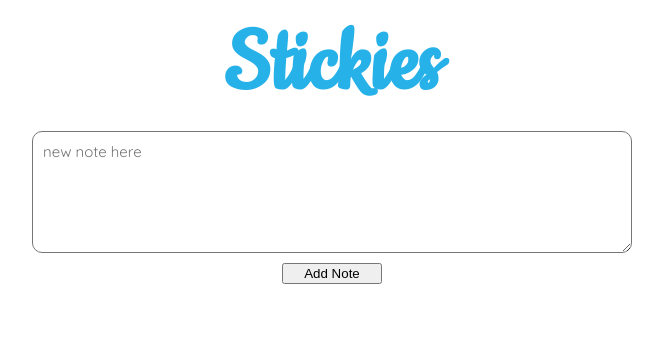
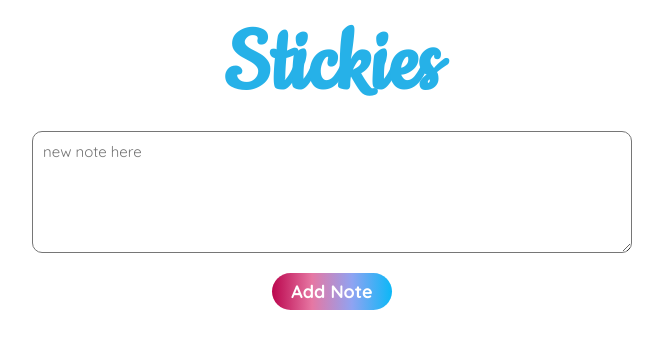
Before and after one commit to samanthatarrice/notes_app, a plain HTML site: page index.html in a window 1280 px wide. Shown: the whole page, without its empty margins (308-971 px from the left). Drawn offline with nearby package versions, Linux system fonts and the light colour scheme.

Commit message:
Style button

```diff
--- a/index.html
+++ b/index.html
@@ -8,6 +8,7 @@
   <link rel="preconnect" href="https://fonts.googleapis.com">
   <link rel="preconnect" href="https://fonts.gstatic.com" crossorigin>
   <link href="https://fonts.googleapis.com/css2?family=Cookie&family=Quicksand&display=swap" rel="stylesheet">
+  <link href="https://fonts.googleapis.com/css2?family=Quicksand:wght@700&display=swap" rel="stylesheet">
   <link rel="stylesheet" href="style.css">
   <link rel="icon" href="images/sticky-note.png">
   <title>Sam's Notes</title>
--- a/script.js
+++ b/script.js
@@ -1,24 +1,11 @@
-/*
-
-1. When user adds text and clicks on button:
-  - if there is no text, nothing happens (or alert)
-  - a new sticky note appears.
-  - the text that was added to the textarea field gets placed into sticky note.
-
-2. If the user wants to see more text inside of the sticky note, they can click on it to enlarge.
-  - The background becomes more gray
-  - The sticky note becomes a modal. Larger, and in the center of the screen.
-  - An X appears on the top of the note to close the modal.
-
-*/
-
-// $('i.far.fa-trash-alt').click(console.log('working'));
-
-
-
 $('.add-note').click(newSticky);
 
-// $('#new-note').val('');
+$(document).on('keydown',(e) => {
+  if(e.which === 13) {
+    e.preventDefault();
+    newSticky();
+  }
+});
 
 $(document).on('click', '.fa-trash-alt', function() {
   $(this).parent().remove();
@@ -56,8 +43,16 @@ function openModal() {
   });
 }
 
+/* STEPS:
 
+1. When user adds text and clicks on button:
+  - if there is no text, nothing happens (or alert)
+  - a new sticky note appears.
+  - the text that was added to the textarea field gets placed into sticky note.
 
-// function deleteSticky() {
-//   alert('working');
-// }
+2. If the user wants to see more text inside of the sticky note, they can click on it to enlarge.
+  - The background becomes more gray
+  - The sticky note becomes a modal. Larger, and in the center of the screen.
+  - An X appears on the top of the note to close the modal.
+
+*/
--- a/style.css
+++ b/style.css
@@ -33,8 +33,17 @@ h1 {
 }
 
 button.add-note {
-  width: 100px;
-  margin: 1rem auto;
+  width: 120px;
+  margin: auto;
+  margin-top: 2rem;
+  background: linear-gradient(to right, rgb(187, 6, 78), rgb(230, 119, 163), rgb(143, 163, 242), rgb(11, 184, 247));
+  font-size: 1.8rem;
+  color: white;
+  font-weight: 700;
+  border: none;
+  border-radius: 30px;
+  font-family: 'Quicksand', sans-serif;
+  padding: 7px;
 
 }
 
```
